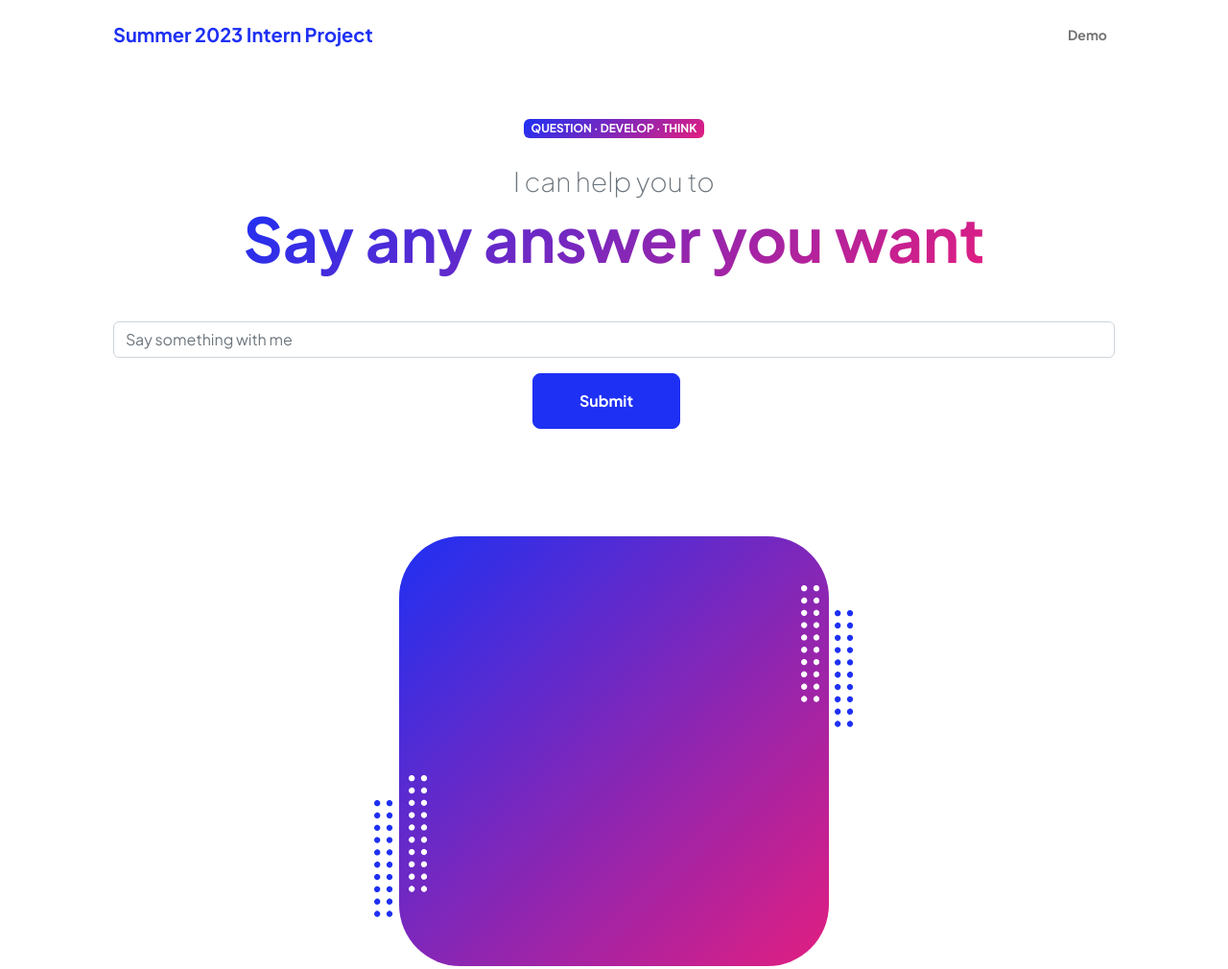
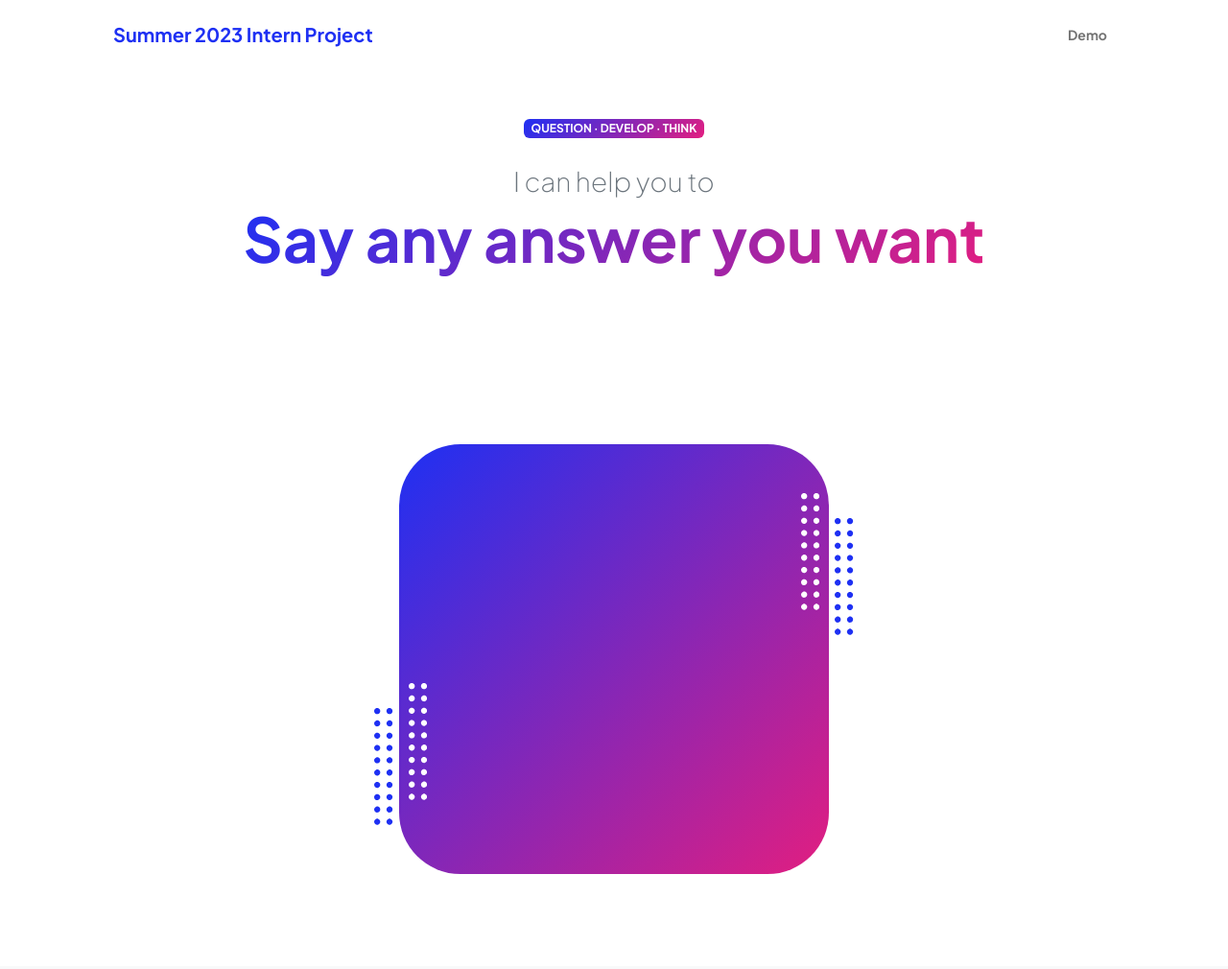
Before and after one commit to jeffreylin1111/summer2023proj, a website: page d-id/demo/index.html in a window 1280 px wide. Shown: the top 1010 px of the page at 96% size. Drawn offline with nearby package versions, Linux system fonts and the light colour scheme.

Commit message:
Add files via upload

```diff
--- a/d-id/demo/index.html
+++ b/d-id/demo/index.html
@@ -40,12 +40,14 @@
                             <div class="text-center text-xxl-start">
                                 <div class="badge bg-gradient-primary-to-secondary text-white mb-4"><div class="text-uppercase">Question &middot; Develop &middot; Think</div></div>
                                 <div class="fs-3 fw-light text-muted">I can help you to</div>
+
                                 <h1 class="display-3 fw-bolder mb-5"><span class="text-gradient d-inline">Say any answer you want</span></h1>
                                 <div class="d-grid gap-3 d-sm-flex justify-content-sm-center justify-content-xxl-start mb-3">
 
-                                    <input type="textfield" id="fname" name="fname" placeholder="Say something with me" class="form-control" required>
+                                    <!--<input type="textfield" id="fname" name="fname" placeholder="Say something with me" class="form-control" required>-->
                                 </div>
-                                <button class="btn btn-primary btn-lg px-5 py-3 me-sm-3 fs-6 fw-bolder" href="resume.html">Submit</button>
+                                <!--<button class="btn btn-primary btn-lg px-5 py-3 me-sm-3 fs-6 fw-bolder" href="resume.html">Submit</button>-->
+
 
                             </div>
                         </div>
--- a/d-id/demo/streaming-client-api.js
+++ b/d-id/demo/streaming-client-api.js
@@ -63,6 +63,7 @@ talkButton.onclick = async () => {
     if (peerConnection?.signalingState === 'stable' || peerConnection?.iceConnectionState === 'connected') {
       const userInput = document.getElementById('user-input-field').value; // Get the user's input from the input field
 
+
       const talkResponse = await fetch(`${DID_API.url}/talks/streams/${streamId}`, {
         method: 'POST',
         headers: { Authorization: `Basic ${DID_API.key}`, 'Content-Type': 'application/json' },
@@ -73,6 +74,7 @@ talkButton.onclick = async () => {
             provider: { type: 'microsoft', voice_id: 'en-US-AriaNeural', style: 'Newscast-casual' },
             ssml: true,
             input: userInput // Use the user input as the input value
+
           },
           config: {
             fluent: true,
```
Also changed, not shown: d-id/demo/README.md (added).
